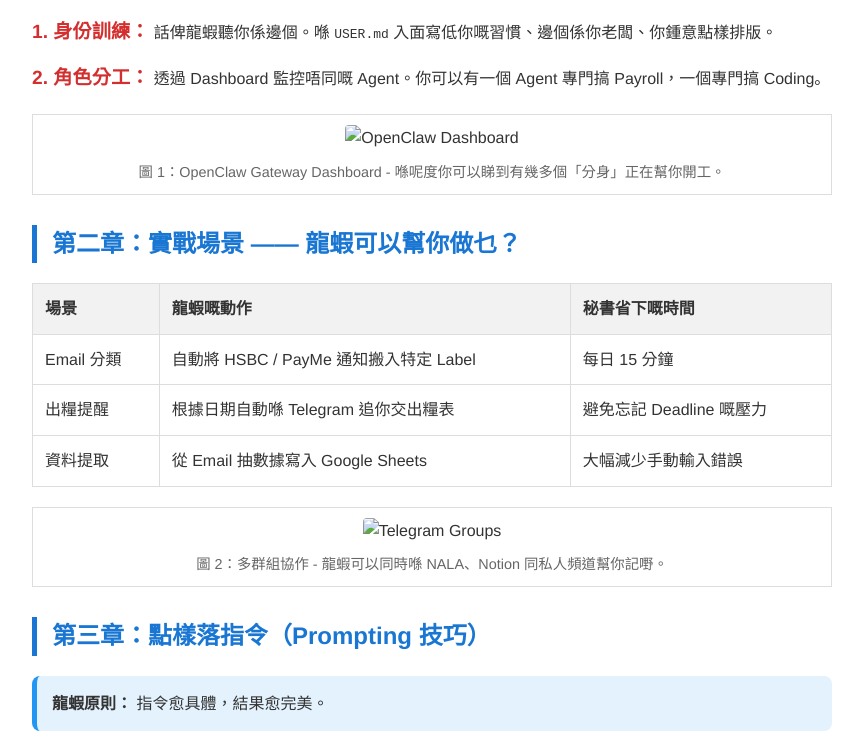
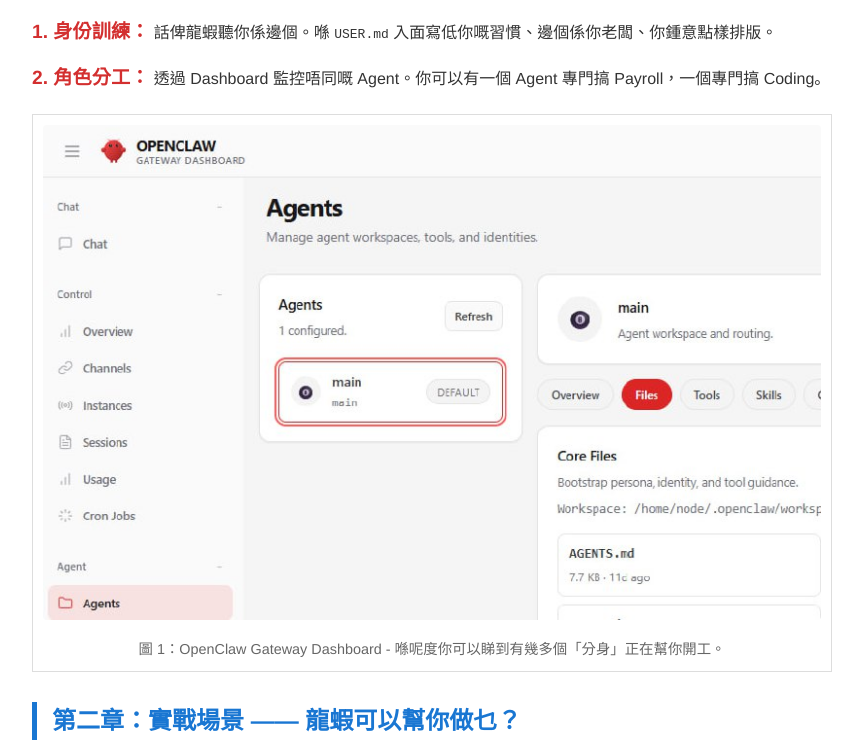
Before and after one commit to snowaeiou/OpenClaw-Secretary-Guide, a plain HTML site: page onboarding_guide.html in a window 1280 px wide. Shown: the part 424-1172 px from the top of the page, without its empty margins (208-1071 px from the left). Drawn offline with Linux system fonts and the light colour scheme.

Commit message:
Fix image paths for GitHub hosting

```diff
--- a/onboarding_guide.html
+++ b/onboarding_guide.html
@@ -41,7 +41,7 @@
     </div>
 
     <div class="image-box">
-        <img src="/home/node/.openclaw/media/inbound/file_13---0649e8d9-c489-4eb9-8214-a306f5821564.jpg" alt="OpenClaw Dashboard">
+        <img src="media/dashboard.jpg" alt="OpenClaw Dashboard">
         <div class="image-label">圖 1：OpenClaw Gateway Dashboard - 喺呢度你可以睇到有幾多個「分身」正在幫你開工。</div>
     </div>
 
@@ -70,7 +70,7 @@
     </table>
 
     <div class="image-box">
-        <img src="/home/node/.openclaw/media/inbound/file_18---aa57873d-78f1-4228-9020-57aeb42849a0.jpg" alt="Telegram Groups">
+        <img src="media/telegram.jpg" alt="Telegram Groups">
         <div class="image-label">圖 2：多群組協作 - 龍蝦可以同時喺 NALA、Notion 同私人頻道幫你記嘢。</div>
     </div>
 
```
